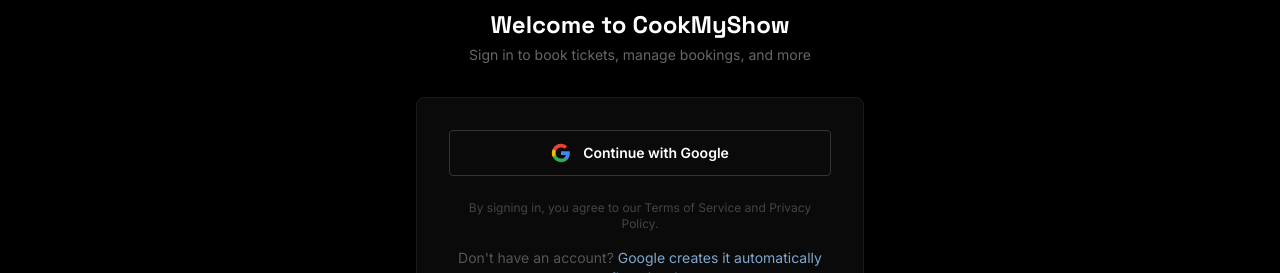
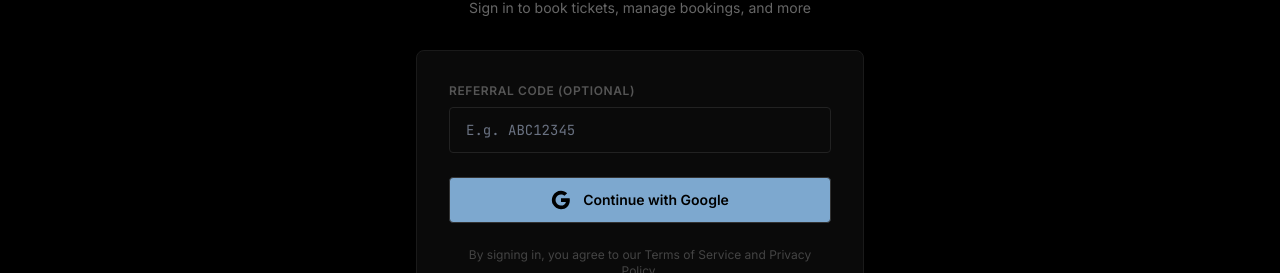
Before and after one commit to anmol3009/event-booking, a React (Vite) app in the folder frontend/: page /auth/login in a window 1280 px wide. Shown: the part 246-519 px from the top of the page. Built offline with nearby package versions, Linux system fonts and the light colour scheme; no server answers.

Commit message:
wallet-feature-fixed

```diff
--- a/frontend/src/components/layout/Navbar.jsx
+++ b/frontend/src/components/layout/Navbar.jsx
@@ -128,6 +128,20 @@
                       <p className="text-sm font-medium" style={{ color: isDark ? '#fff' : '#111' }}>{user?.name || 'User'}</p>
                       <p className="text-xs" style={{ color: isDark ? '#666' : '#999' }}>{user?.email}</p>
                     </div>
+
+                    {/* Coins & Referral Info */}
+                    <div className="px-4 py-3 border-b space-y-2" style={{ borderColor: isDark ? '#222' : '#eee', background: isDark ? '#111' : '#fcfcfc' }}>
+                      <div className="flex items-center justify-between">
+                        <span className="text-[10px] uppercase tracking-wider font-bold" style={{ color: isDark ? '#555' : '#aaa' }}>Coins</span>
+                        <span className="text-xs font-bold font-mono" style={{ color: '#7DA8CF' }}>{user?.coins || 0}</span>
+                      </div>
+                      <div className="flex items-center justify-between">
+                        <span className="text-[10px] uppercase tracking-wider font-bold" style={{ color: isDark ? '#555' : '#aaa' }}>Referral Code</span>
+                        <span className="text-[10px] font-mono p-1 rounded border leading-none" style={{ borderColor: '#7DA8CF33', color: '#7DA8CF', background: '#7DA8CF08' }}>
+                          {user?.myReferralCode || 'N/A'}
+                        </span>
+                      </div>
+                    </div>
                     <Link to="/my-bookings" onClick={() => setShowProfile(false)} className="block px-4 py-2 text-sm no-underline" style={{ color: isDark ? '#ccc' : '#333' }}>My Bookings</Link>
                     <button onClick={() => { logout(); setShowProfile(false); }} className="w-full text-left px-4 py-2 text-sm cursor-pointer bg-transparent border-none" style={{ color: '#EF4444' }}>Sign Out</button>
                   </motion.div>
--- a/frontend/src/pages/Checkout.jsx
+++ b/frontend/src/pages/Checkout.jsx
@@ -11,14 +11,25 @@
 export default function Checkout() {
   const location = useLocation();
   const navigate = useNavigate();
-  const { user } = useStore();
+  const { user, updateUser, clearSeats } = useStore();
   const { event, seats, tier, total, holdExpiry } = location.state || {};
   const [timeLeft, setTimeLeft] = useState(300);
   const [processing, setProcessing] = useState(false);
-  const [form, setForm] = useState({ name: '', card: '', expiry: '', cvv: '', email: '' });
+  const [coinsToUse, setCoinsToUse] = useState(0);
+  const [form, setForm] = useState({
+    name: user?.name || '',
+    card: '',
+    expiry: '',
+    cvv: '',
+    email: user?.email || ''
+  });
   const [errors, setErrors] = useState({});
   const { mode } = useTheme();
   const isDark = mode === 'dark';
+
+  const userCoins = user?.coins || 0;
+  const coinDiscount = Math.min(userCoins, coinsToUse, total);
+  const finalTotal = total - coinDiscount;
 
   useEffect(() => {
     if (!holdExpiry) return;
@@ -73,19 +84,28 @@
         body: JSON.stringify({
           eventId: event.id,
           seatIds: seats.map(s => s.toString()),
-          totalAmount: total
+          totalAmount: total,
+          coinsToUse: coinDiscount
         })
       });
 
       const data = await res.json();
       if (!res.ok) throw new Error(data.message || 'Payment confirmation failed');
 
+      // Sync coins in store
+      if (data.newCoins !== undefined) {
+        updateUser({ coins: data.newCoins });
+      }
+
+      // Clear selection
+      clearSeats();
+
       navigate(`/confirmation/${data.bookingId}`, {
         state: {
           event,
           seats,
           tier,
-          total,
+          total: finalTotal,
           bookingId: data.bookingId
         }
       });
@@ -105,7 +125,7 @@
   }
 
   const serviceFee = Math.round(total * 0.05);
-  const grandTotal = total + serviceFee;
+  const grandTotal = finalTotal + serviceFee;
   const timerColor = timeLeft < 60 ? '#EF4444' : timeLeft < 180 ? '#F59E0B' : '#7DA8CF';
 
   const inputStyle = {
@@ -217,11 +237,45 @@
               <span style={{ color: isDark ? '#666' : '#999' }}>{tier} × {seats.length}</span>
               <span className="font-mono" style={{ color: isDark ? '#fff' : '#111' }}>₹{total.toLocaleString()}</span>
             </div>
+            {coinDiscount > 0 && (
+              <div className="flex justify-between text-sm">
+                <span style={{ color: '#7DA8CF' }}>Coin Discount</span>
+                <span className="font-mono" style={{ color: '#7DA8CF' }}>-₹{coinDiscount.toLocaleString()}</span>
+              </div>
+            )}
             <div className="flex justify-between text-sm">
               <span style={{ color: isDark ? '#666' : '#999' }}>Service Fee</span>
               <span className="font-mono" style={{ color: isDark ? '#fff' : '#111' }}>₹{serviceFee.toLocaleString()}</span>
             </div>
           </div>
+
+          {/* Coin Redemption UI */}
+          {userCoins > 0 && (
+            <div className="mb-6 p-3 rounded border" style={{ borderColor: '#7DA8CF33', background: '#7DA8CF08' }}>
+              <div className="flex items-center justify-between mb-2">
+                <span className="text-xs font-bold uppercase tracking-wider" style={{ color: '#7DA8CF' }}>Use Coins</span>
+                <span className="text-xs" style={{ color: isDark ? '#555' : '#aaa' }}>Available: {userCoins}</span>
+              </div>
+              <div className="flex gap-2">
+                <input
+                  type="number"
+                  min="0"
+                  max={userCoins}
+                  value={coinsToUse}
+                  onChange={(e) => setCoinsToUse(Math.min(userCoins, parseInt(e.target.value) || 0))}
+                  className="w-full rounded border px-3 py-1.5 text-sm focus:outline-none"
+                  style={{ background: isDark ? '#000' : '#fff', borderColor: isDark ? '#333' : '#ddd', color: isDark ? '#fff' : '#333' }}
+                />
+                <button
+                  onClick={() => setCoinsToUse(userCoins)}
+                  className="text-[10px] uppercase font-bold px-2 py-1 rounded bg-transparent border cursor-pointer hover:bg-[#7DA8CF11]"
+                  style={{ color: '#7DA8CF', borderColor: '#7DA8CF' }}
+                >
+                  Max
+                </button>
+              </div>
+            </div>
+          )}
 
           <div className="border-t pt-4 flex justify-between items-baseline" style={{ borderColor: isDark ? '#1a1a1a' : '#eee' }}>
             <span className="font-semibold" style={{ color: isDark ? '#fff' : '#111' }}>Total</span>
@@ -230,7 +284,7 @@
 
           <button
             onClick={handleConfirm}
-            disabled={processing || timeLeft === 0 || !isFormValid}
+            disabled={processing || timeLeft === 0}
             className="w-full mt-5 py-3.5 rounded font-bold text-sm uppercase tracking-wider border-none cursor-pointer flex items-center justify-center gap-2 transition-all disabled:opacity-50 disabled:cursor-not-allowed"
             style={{ background: '#7DA8CF', color: '#000' }}
           >
--- a/frontend/src/pages/Login.jsx
+++ b/frontend/src/pages/Login.jsx
@@ -17,6 +17,7 @@
   const { mode }  = useTheme();
   const isDark    = mode === 'dark';
   const [loading, setLoading] = useState(false);
+  const [referralCode, setReferralCode] = useState('');
 
   // After login, go back to the page the user was trying to visit (or home)
   const from = location.state?.from?.pathname || '/';
@@ -35,7 +36,7 @@
       const res = await fetch(`${API_BASE}/api/auth/login`, {
         method:  'POST',
         headers: { 'Content-Type': 'application/json' },
-        body:    JSON.stringify({ idToken }),
+        body:    JSON.stringify({ idToken, referralCode }),
       });
 
       if (!res.ok) {
@@ -72,6 +73,24 @@
         </div>
 
         <div className="rounded-lg border p-8" style={{ borderColor: isDark ? '#1a1a1a' : '#eee', background: isDark ? '#0a0a0a' : '#fafafa' }}>
+          {/* Referral Code (Optional) */}
+          <div className="mb-6">
+            <label className="block text-xs uppercase tracking-wider mb-2 font-semibold" style={{ color: isDark ? '#555' : '#aaa' }}>
+              Referral Code (Optional)
+            </label>
+            <input
+              type="text"
+              placeholder="E.g. ABC12345"
+              value={referralCode}
+              onChange={(e) => setReferralCode(e.target.value.toUpperCase())}
+              className="w-full rounded border px-4 py-3 text-sm focus:outline-none transition-all font-mono"
+              style={{
+                background: isDark ? '#0a0a0a' : '#fff',
+                borderColor: isDark ? '#222' : '#ddd',
+                color: isDark ? '#fff' : '#333',
+              }}
+            />
+          </div>
 
           {/* Google Sign-In — the only auth method */}
           <button
@@ -79,9 +98,9 @@
             disabled={loading}
             className="w-full rounded border py-3 text-sm cursor-pointer flex items-center justify-center gap-3 transition-all font-semibold"
             style={{
-              background: loading ? (isDark ? '#111' : '#f5f5f5') : 'transparent',
+              background: loading ? (isDark ? '#111' : '#f5f5f5') : '#7DA8CF',
               borderColor: isDark ? '#333' : '#ddd',
-              color: isDark ? '#fff' : '#333',
+              color: '#000',
               opacity: loading ? 0.7 : 1,
             }}
           >
@@ -90,14 +109,14 @@
                 animate={{ rotate: 360 }}
                 transition={{ duration: 1, repeat: Infinity, ease: 'linear' }}
                 className="w-5 h-5 border-2 border-transparent rounded-full inline-block"
-                style={{ borderTopColor: '#7DA8CF' }}
+                style={{ borderTopColor: '#000' }}
               />
             ) : (
               <svg className="w-5 h-5 shrink-0" viewBox="0 0 24 24">
-                <path fill="#4285F4" d="M22.56 12.25c0-.78-.07-1.53-.2-2.25H12v4.26h5.92a5.06 5.06 0 01-2.2 3.32v2.77h3.57c2.08-1.92 3.28-4.74 3.28-8.1z"/>
-                <path fill="#34A853" d="M12 23c2.97 0 5.46-.98 7.28-2.66l-3.57-2.77c-.98.66-2.23 1.06-3.71 1.06-2.86 0-5.29-1.93-6.16-4.53H2.18v2.84C3.99 20.53 7.7 23 12 23z"/>
-                <path fill="#FBBC05" d="M5.84 14.09c-.22-.66-.35-1.36-.35-2.09s.13-1.43.35-2.09V7.07H2.18C1.43 8.55 1 10.22 1 12s.43 3.45 1.18 4.93l2.85-2.22.81-.62z"/>
-                <path fill="#EA4335" d="M12 5.38c1.62 0 3.06.56 4.21 1.64l3.15-3.15C17.45 2.09 14.97 1 12 1 7.7 1 3.99 3.47 2.18 7.07l3.66 2.84c.87-2.6 3.3-4.53 6.16-4.53z"/>
+                <path fill="#000" d="M22.56 12.25c0-.78-.07-1.53-.2-2.25H12v4.26h5.92a5.06 5.06 0 01-2.2 3.32v2.77h3.57c2.08-1.92 3.28-4.74 3.28-8.1z"/>
+                <path fill="#000" d="M12 23c2.97 0 5.46-.98 7.28-2.66l-3.57-2.77c-.98.66-2.23 1.06-3.71 1.06-2.86 0-5.29-1.93-6.16-4.53H2.18v2.84C3.99 20.53 7.7 23 12 23z"/>
+                <path fill="#000" d="M5.84 14.09c-.22-.66-.35-1.36-.35-2.09s.13-1.43.35-2.09V7.07H2.18C1.43 8.55 1 10.22 1 12s.43 3.45 1.18 4.93l2.85-2.22.81-.62z"/>
+                <path fill="#000" d="M12 5.38c1.62 0 3.06.56 4.21 1.64l3.15-3.15C17.45 2.09 14.97 1 12 1 7.7 1 3.99 3.47 2.18 7.07l3.66 2.84c.87-2.6 3.3-4.53 6.16-4.53z"/>
               </svg>
             )}
             {loading ? 'Signing in…' : 'Continue with Google'}
--- a/frontend/src/store/useStore.js
+++ b/frontend/src/store/useStore.js
@@ -7,6 +7,9 @@
   user: null,
   isLoggedIn: false,
   login: (userData) => set({ user: userData, isLoggedIn: true }),
+  updateUser: (updates) => set((state) => ({
+    user: state.user ? { ...state.user, ...updates } : null
+  })),
   logout: () => {
     // Sign out from Firebase so the token is invalidated
     signOut(auth).catch(() => {});
```
Also changed, not shown: 1 other file (tests, documents, lock files or other folders).
